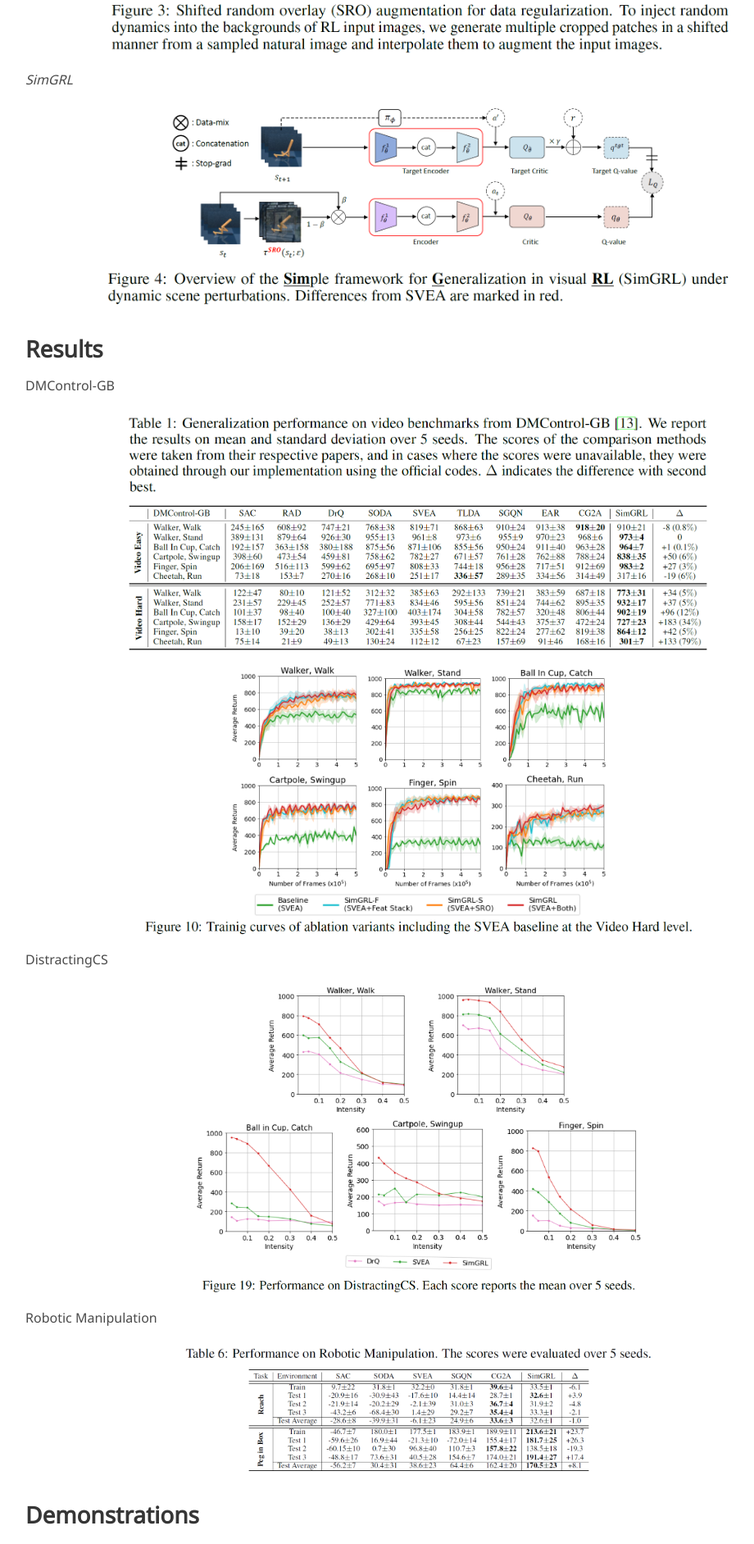
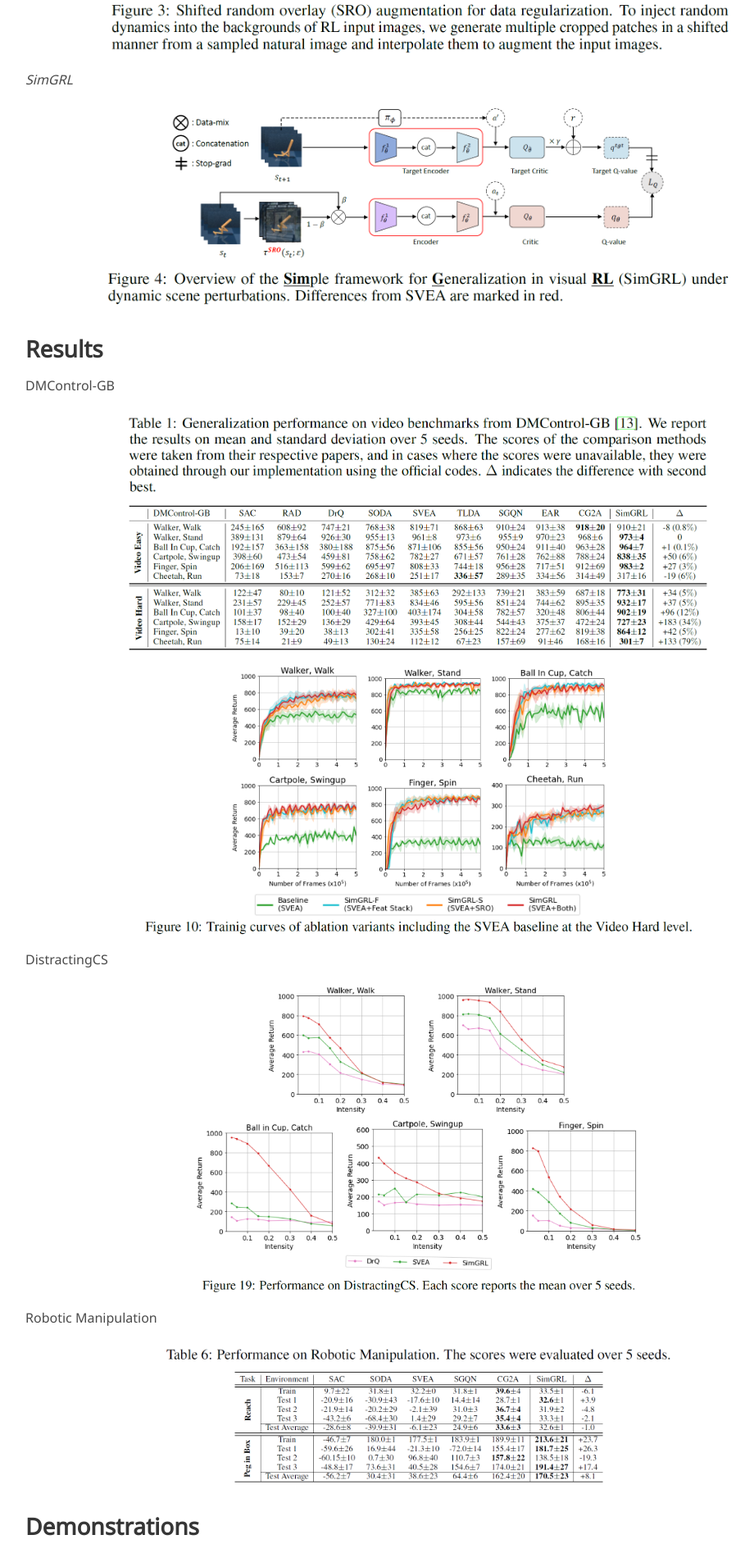
Before and after one commit to W-Song11/SimGRL, a Jekyll site: the page built from index.md, in a window 1280 px wide. Shown: the part 1930-3813 px from the top of the page at 82% size, without its empty margins (129-1049 px from the left). Built offline with Jekyll 4.4.1, drawn with Linux system fonts in a browser that asks for light colours; some web fonts are replaced.

Commit message:
Update index.md

```diff
--- a/index.md
+++ b/index.md
@@ -90,7 +90,7 @@ DistractingCS
 Robotic Manipulation
 
 <p align="center">
-<img src="./static/image/fig_robotic.PNG" align="center" width="60%">
+<img src="./static/image/fig_robotic.PNG" align="center" width="65%">
 </p>
 
 ## Demonstrations
```
